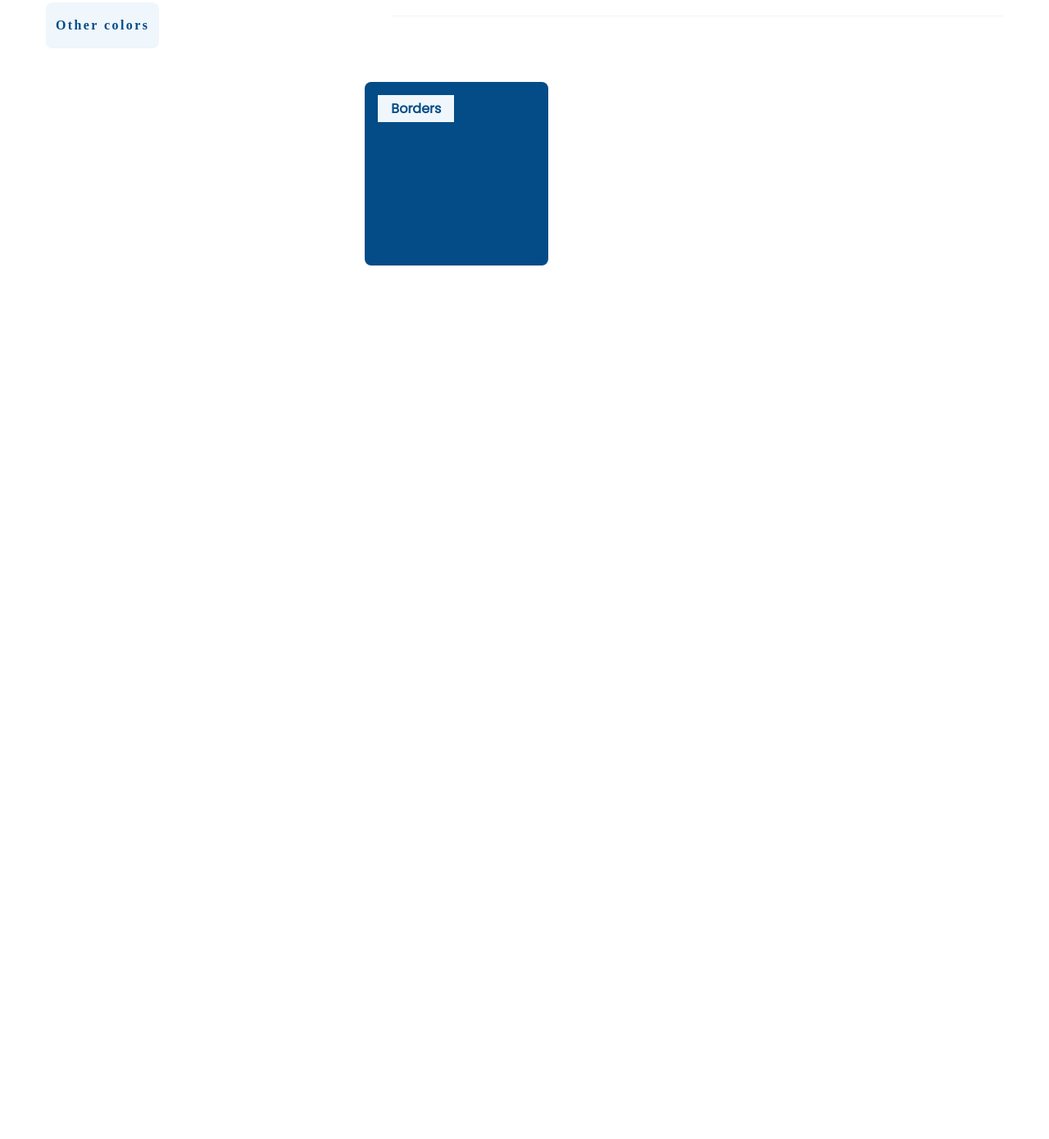
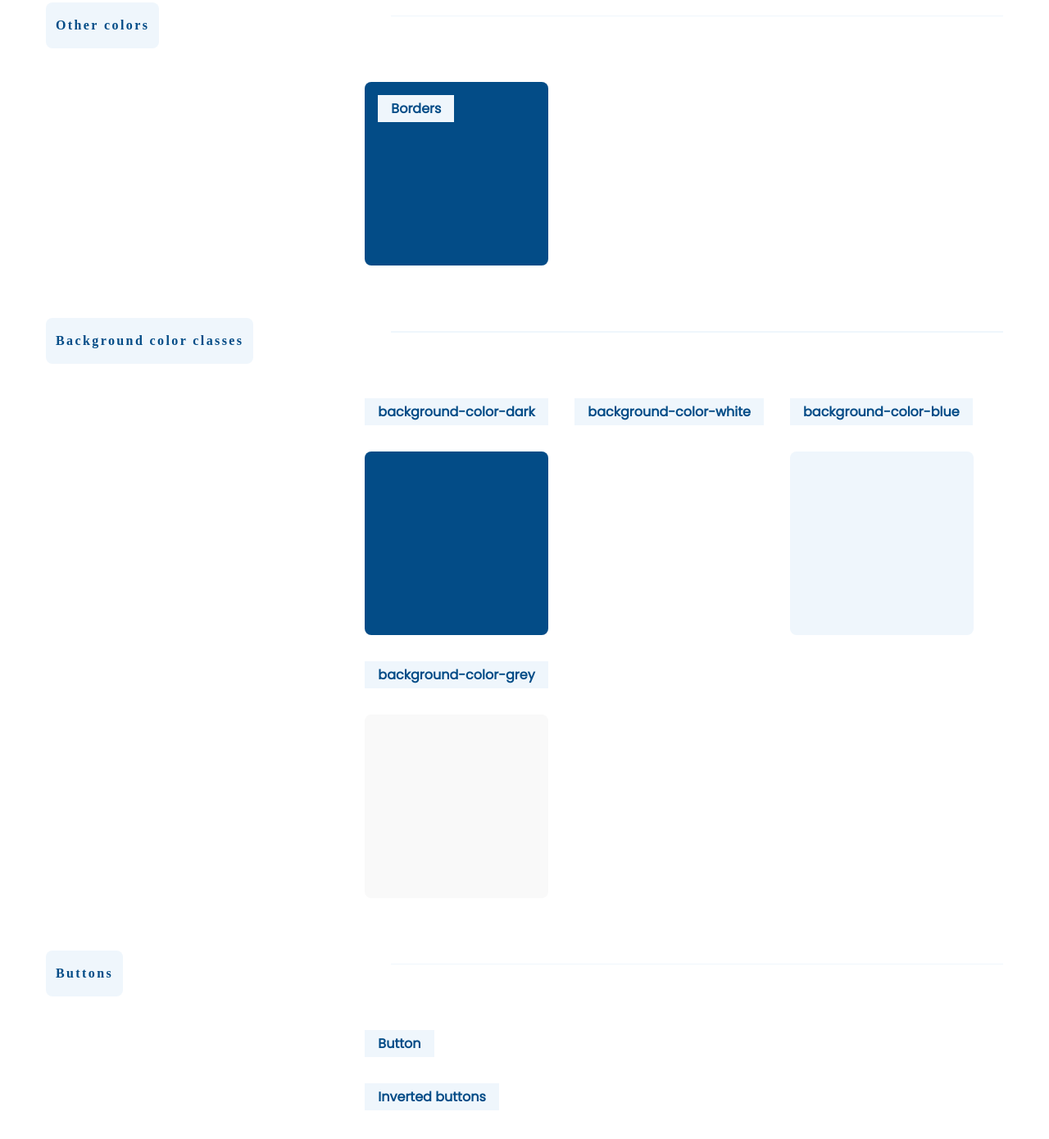
Before and after one commit to aidan-rypens/CWX.IRS.Website, a Gatsby site: page / in a window 1280 px wide. Shown: the part 5758-7148 px from the top of the page at 82% size. Before the commit the page ends 6154 px from the top, so only its background shows below. Built offline with nearby package versions, Linux system fonts and the light colour scheme; Gatsby itself is replaced by a stand-in of ours.

Commit message:
Expanded stylesheet

```diff
--- a/src/constants.ts
+++ b/src/constants.ts
@@ -6,3 +6,8 @@ export const breakpoints: Record<Breakpoint, number> = {
   laptop: 56.25,
   desktop: 75,
 };
+
+export const bgDark = "#034C87";
+export const bgWhite = "#FFFFFF";
+export const bgBlue = "#EFF6FC";
+export const bgGrey = "#F9F9F9";
--- a/src/pages/index.tsx
+++ b/src/pages/index.tsx
@@ -1,5 +1,6 @@
 import styled from "@emotion/styled";
 import React from "react";
+import { bgBlue, bgDark, bgGrey, bgWhite } from "../constants";
 import { Column } from "../layout/Column";
 import { Container } from "../layout/Container";
 import { Text } from "../layout/irs/Text";
@@ -54,6 +55,25 @@ const otherColorBoxes: ColorItem = {
   color: "#034C87",
   text: "Borders",
 };
+
+const backgroundColorClasses: ColorItem[] = [
+  {
+    color: bgDark,
+    text: "background-color-dark",
+  },
+  {
+    color: bgWhite,
+    text: "background-color-white",
+  },
+  {
+    color: bgBlue,
+    text: "background-color-blue",
+  },
+  {
+    color: bgGrey,
+    text: "background-color-grey",
+  },
+];
 
 export default function Index() {
   return (
@@ -201,6 +221,35 @@ export default function Index() {
           </StyledColorBoxesGrid>
         </Column>
       </StyledRow>
+      <StyledRow>
+        <Column breakpoints={{ phone: 4 }}>
+          <StyledItemTitle>Background color classes</StyledItemTitle>
+        </Column>
+        <Column breakpoints={{ phone: 8 }}>
+          <StyledSubtileDivider />
+          <StyledColorBoxesGrid>
+            {backgroundColorClasses.map((bcc) => {
+              const { text, color } = bcc;
+              return (
+                <div key={bcc.text}>
+                  <StyledColorNotation>{text}</StyledColorNotation>
+                  <StyledColorBox color={color} />
+                </div>
+              );
+            })}
+          </StyledColorBoxesGrid>
+        </Column>
+      </StyledRow>
+      <StyledRow>
+        <Column breakpoints={{ phone: 4 }}>
+          <StyledItemTitle>Buttons</StyledItemTitle>
+        </Column>
+        <Column breakpoints={{ phone: 8 }}>
+          <StyledSubtileDivider />
+          <StyledColorNotation>Button</StyledColorNotation>
+          <StyledColorNotation>Inverted buttons</StyledColorNotation>
+        </Column>
+      </StyledRow>
     </Container>
   );
 }
@@ -300,3 +349,13 @@ const StyledColorBoxNotation = styled.div`
   color: #034c87;
   background-color: #eff6fc;
 `;
+
+const StyledColorNotation = styled.div`
+  font-family: "Poppins";
+  font-weight: bold;
+  background-color: #eff6fc;
+  color: #034c87;
+  width: fit-content;
+  padding: 0.25rem 1rem;
+  margin-bottom: 2rem;
+`;
```
